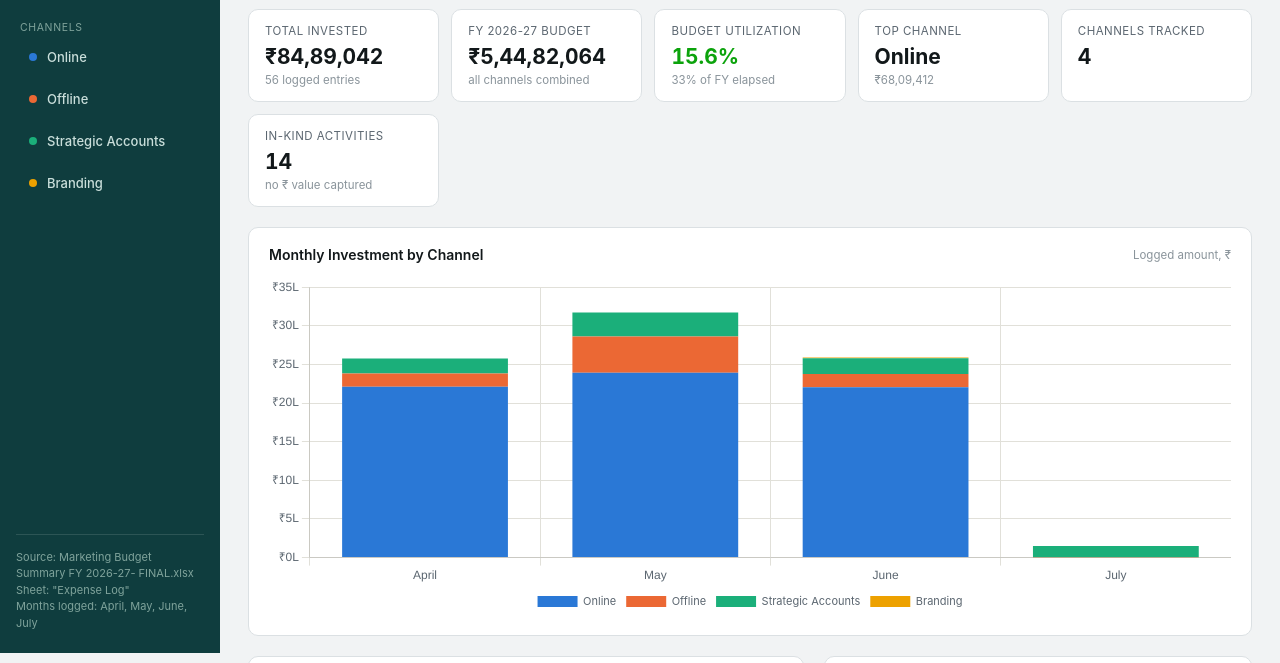
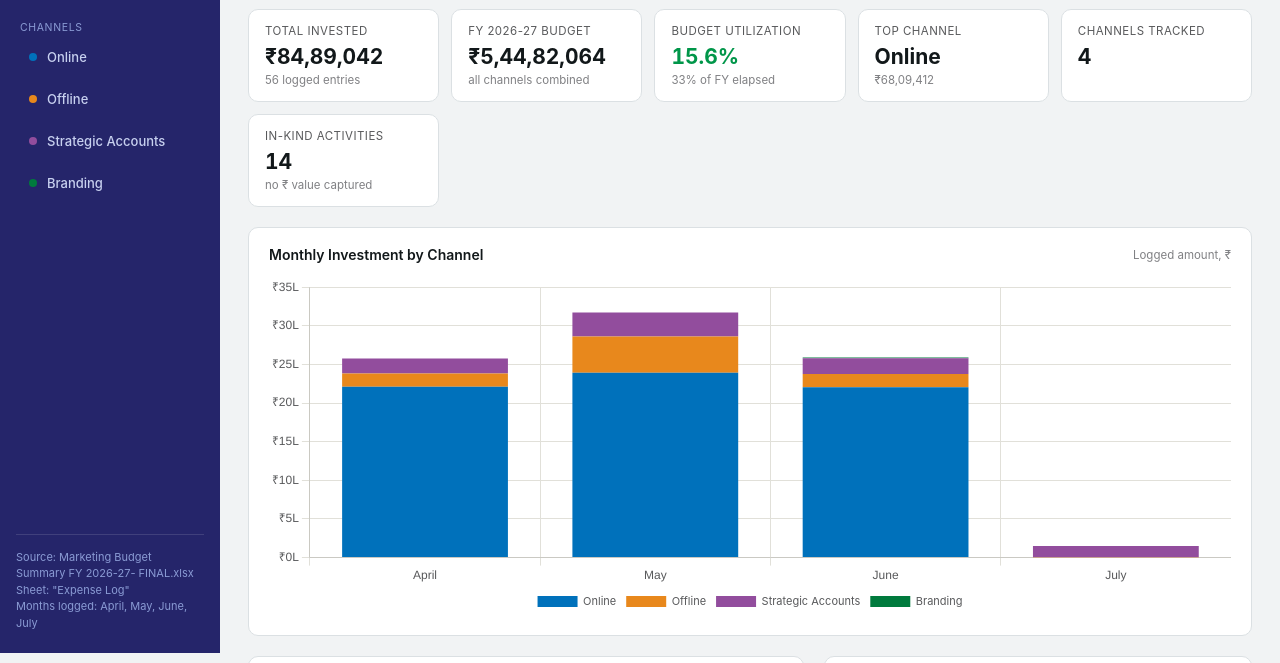
Before and after one commit to Nitish-Dobra/dobra-marketing-dashboard, a plain HTML site: page index.html in a window 1280 px wide. Shown: the part 147-810 px from the top of the page. Drawn offline with Linux system fonts and the light colour scheme.

Commit message:
Marketing investment dashboard refresh

```diff
--- a/index.html
+++ b/index.html
@@ -14,16 +14,16 @@
     --surface-alt:#E7EAEC;
     --border:#DBE0E3;
     --ink:#12181A;
-    --ink-soft:#5B6670;
-    --ink-faint:#8A949B;
-    --accent:#0F3D3E;
-    --accent-soft:#E4EEED;
-    --green:#0ca30c;
-    --green-soft:#E4F2EB;
+    --ink-soft:#58595B;
+    --ink-faint:#808184;
+    --accent:#25256A;
+    --accent-soft:#E9EAF3;
+    --green:#009649;
+    --green-soft:#DFF2E8;
     --amber:#C77D02;
     --amber-soft:#FBF0DC;
-    --red:#d03b3b;
-    --red-soft:#FBEAE8;
+    --red:#EC1C24;
+    --red-soft:#FDE6E7;
     --grid:#e1e0d9;
     --radius:10px;
     color-scheme: light;
@@ -37,13 +37,13 @@
       --ink:#F2F5F5;
       --ink-soft:#AEB9B9;
       --ink-faint:#7C8A8A;
-      --accent:#3FA79A;
-      --accent-soft:#1B3230;
-      --green:#0ca30c;
+      --accent:#33408A;
+      --accent-soft:#1E2340;
+      --green:#3DBE7A;
       --green-soft:#173322;
       --amber:#fab219;
       --amber-soft:#3A2D10;
-      --red:#e66767;
+      --red:#F0555C;
       --red-soft:#3A1E1E;
       --grid:#2c2c2a;
       color-scheme: dark;
@@ -57,13 +57,13 @@
     --ink:#F2F5F5;
     --ink-soft:#AEB9B9;
     --ink-faint:#7C8A8A;
-    --accent:#3FA79A;
-    --accent-soft:#1B3230;
-    --green:#0ca30c;
+    --accent:#33408A;
+    --accent-soft:#1E2340;
+    --green:#3DBE7A;
     --green-soft:#173322;
     --amber:#fab219;
     --amber-soft:#3A2D10;
-    --red:#e66767;
+    --red:#F0555C;
     --red-soft:#3A1E1E;
     --grid:#2c2c2a;
     color-scheme: dark;
@@ -85,29 +85,29 @@
   /* SIDEBAR */
   .sidebar{
     background:var(--accent);
-    color:#EAF2F1;
+    color:#E8ECF7;
     padding:22px 16px;
     display:flex;flex-direction:column;
     position:sticky;top:0;height:100vh;
     overflow-y:auto;
   }
   .brand{display:flex;align-items:center;gap:8px;margin-bottom:6px;}
-  .brand-mark{width:10px;height:10px;border-radius:50%;background:#7FD8B6;box-shadow:0 0 0 3px rgba(127,216,182,0.2);}
+  .brand-mark{width:10px;height:10px;border-radius:50%;background:#99D8E9;box-shadow:0 0 0 3px rgba(153,216,233,0.25);}
   .brand h1{font-size:15px;letter-spacing:0.03em;margin:0;font-weight:700;}
-  .brand-sub{font-size:11px;color:#9FC3BC;margin:0 0 26px 0;letter-spacing:0.04em;text-transform:uppercase;}
+  .brand-sub{font-size:11px;color:#92A4D9;margin:0 0 26px 0;letter-spacing:0.04em;text-transform:uppercase;}
   .nav{display:flex;flex-direction:column;gap:4px;margin-bottom:14px;}
-  .nav-label{font-size:10.5px;color:#7FA39B;text-transform:uppercase;letter-spacing:.06em;margin:10px 4px 4px;}
+  .nav-label{font-size:10.5px;color:#8A9BD4;text-transform:uppercase;letter-spacing:.06em;margin:10px 4px 4px;}
   .nav-item{
     display:flex;align-items:center;gap:10px;
     padding:10px 12px;border-radius:8px;cursor:pointer;
-    color:#C9DEDA;font-size:13px;font-weight:500;
+    color:#C7D0EF;font-size:13px;font-weight:500;
     border:1px solid transparent;
     transition:background .15s ease;
   }
-  .nav-item .dot{width:8px;height:8px;border-radius:50%;background:#5B8B84;flex-shrink:0;}
+  .nav-item .dot{width:8px;height:8px;border-radius:50%;background:#5568A8;flex-shrink:0;}
   .nav-item:hover{background:rgba(255,255,255,0.06);}
   .nav-item.active{background:rgba(255,255,255,0.1);color:#fff;border-color:rgba(255,255,255,0.12);}
-  .side-foot{font-size:11px;color:#7FA39B;line-height:1.5;border-top:1px solid rgba(255,255,255,0.12);padding-top:14px;margin-top:auto;}
+  .side-foot{font-size:11px;color:#8A9BD4;line-height:1.5;border-top:1px solid rgba(255,255,255,0.12);padding-top:14px;margin-top:auto;}
 
   /* MAIN */
   .main{padding:24px 28px 60px 28px;max-width:1440px;}
@@ -136,7 +136,7 @@
   .kpi .sub{font-size:11.5px;color:var(--ink-faint);margin-top:6px;}
   .kpi.warn{border-color:#EFD3A0;}
   .kpi.warn .value{color:var(--amber);}
-  .kpi.crit{border-color:#E7B6B0;}
+  .kpi.crit{border-color:#F3B7B9;}
   .kpi.crit .value{color:var(--red);}
   .kpi.good .value{color:var(--green);}
 
@@ -153,7 +153,7 @@
     padding:8px 14px;font-size:12.5px;font-weight:600;cursor:pointer;
     display:inline-flex;align-items:center;gap:6px;
   }
-  .btn:hover{background:#0B2E2F;}
+  .btn:hover{background:#1A1A52;}
   .btn.ghost{background:transparent;color:var(--accent);border:1px solid var(--accent);}
   .btn.ghost:hover{background:var(--accent-soft);}
 
@@ -192,7 +192,7 @@
     <div class="brand"><div class="brand-mark"></div><h1>MARKETING<br>INVESTMENT</h1></div>
     <div class="brand-sub">FY 2026-27 &middot; Expense Log</div>
     <div class="nav" id="nav">
-      <div class="nav-item active" data-view="overview"><span class="dot" style="background:#7FD8B6;"></span>Overview</div>
+      <div class="nav-item active" data-view="overview"><span class="dot" style="background:#99D8E9;"></span>Overview</div>
     </div>
     <div class="nav-label">Channels</div>
     <div class="nav" id="navChannels"></div>
@@ -999,13 +999,13 @@ const DATA = {
 
 /* ---------------- PALETTE (validated categorical set — see dataviz skill) ---------------- */
 const CHANNELS = ["Online","Offline","Strategic Accounts","Branding"];
-const CHANNEL_COLOR = {"Online":"#2a78d6","Offline":"#eb6834","Strategic Accounts":"#1baf7a","Branding":"#eda100"};
-const CHANNEL_COLOR_DARK = {"Online":"#3987e5","Offline":"#d95926","Strategic Accounts":"#199e70","Branding":"#c98500"};
+const CHANNEL_COLOR = {"Online":"#0071BB","Offline":"#E8881C","Strategic Accounts":"#924D9D","Branding":"#007a3d"};
+const CHANNEL_COLOR_DARK = {"Online":"#4B99CE","Offline":"#C97F35","Strategic Accounts":"#9B5FAF","Branding":"#2CA872"};
 const HEADER_ORDER = ["Performance Marketing","Visibility","Marketing/Platform Fee","Consumer Offer","Agency Fee","Promoter","Manpower - Subsidy"];
-const HEADER_COLOR = {"Performance Marketing":"#2a78d6","Visibility":"#eb6834","Marketing/Platform Fee":"#1baf7a","Consumer Offer":"#eda100","Agency Fee":"#e87ba4","Promoter":"#008300","Manpower - Subsidy":"#4a3aa7"};
-const HEADER_COLOR_DARK = {"Performance Marketing":"#3987e5","Visibility":"#d95926","Marketing/Platform Fee":"#199e70","Consumer Offer":"#c98500","Agency Fee":"#d55181","Promoter":"#008300","Manpower - Subsidy":"#9085e9"};
+const HEADER_COLOR = {"Performance Marketing":"#0071BB","Visibility":"#E8881C","Marketing/Platform Fee":"#924D9D","Consumer Offer":"#007a3d","Agency Fee":"#43439C","Promoter":"#B8860B","Manpower - Subsidy":"#C0568C"};
+const HEADER_COLOR_DARK = {"Performance Marketing":"#4B99CE","Visibility":"#C97F35","Marketing/Platform Fee":"#B37DC2","Consumer Offer":"#2CA872","Agency Fee":"#7676C7","Promoter":"#B08018","Manpower - Subsidy":"#CB6A9C"};
 const OTHER_COLOR_LIGHT = "#898781", OTHER_COLOR_DARK = "#A3A199";
-const STATUS = {good:"#0ca30c", warning:"#fab219", serious:"#ec835a", critical:"#d03b3b"};
+const STATUS = {good:"#009649", warning:"#C77D02", serious:"#ec835a", critical:"#EC1C24"};
 const FY_MONTH_INDEX = {April:1,May:2,June:3,July:4,August:5,September:6,October:7,November:8,December:9,January:10,February:11,March:12};
 
 function isDark(){
@@ -1020,7 +1020,7 @@ function headerColor(h){
   if(!HEADER_ORDER.includes(h)) return isDark()?OTHER_COLOR_DARK:OTHER_COLOR_LIGHT;
   return (isDark()?HEADER_COLOR_DARK:HEADER_COLOR)[h];
 }
-function chartTextColor(){ return isDark() ? '#AEB9B9' : '#5B6670'; }
+function chartTextColor(){ return isDark() ? '#AEB9B9' : '#58595B'; }
 function chartGridColor(){ return isDark() ? '#2c2c2a' : '#e1e0d9'; }
 
 function money(n){ return '₹'+Math.round(n||0).toLocaleString('en-IN'); }
```
